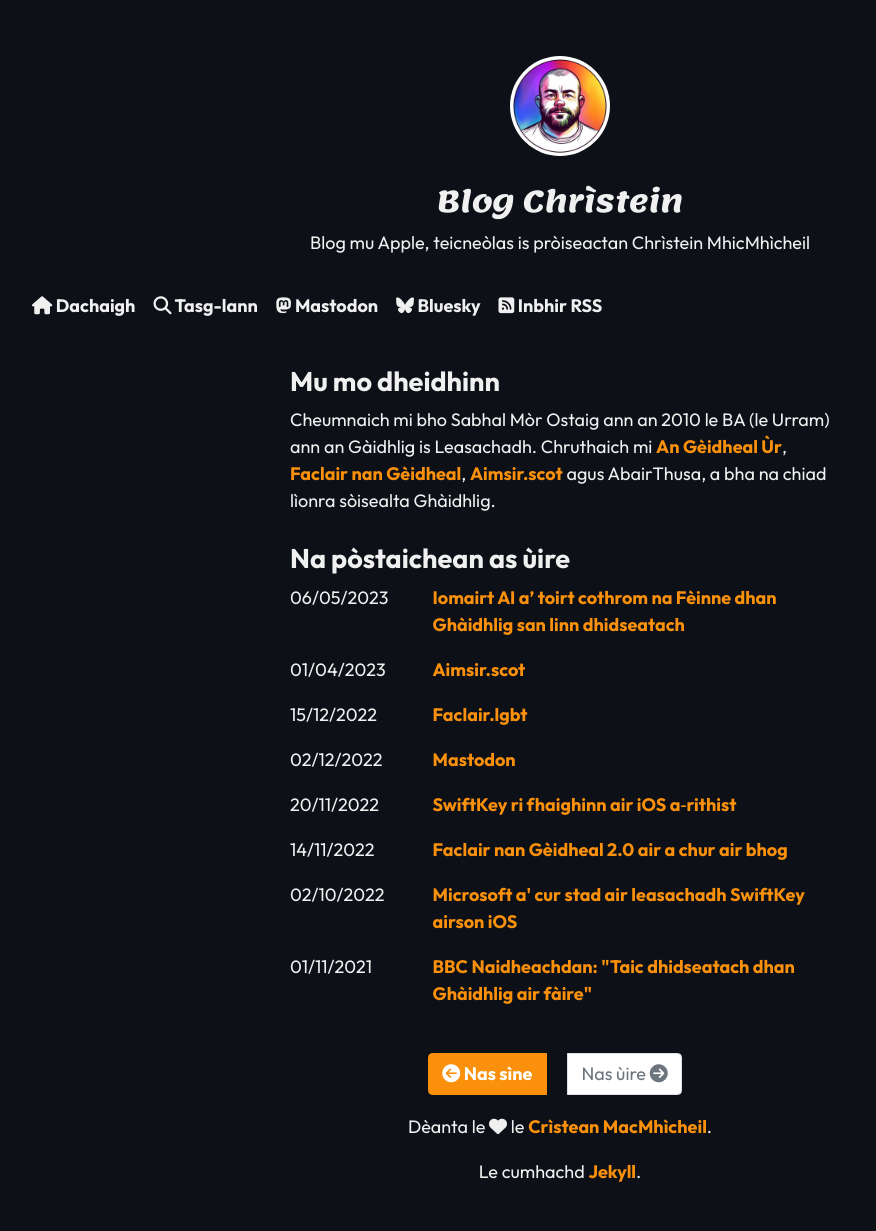
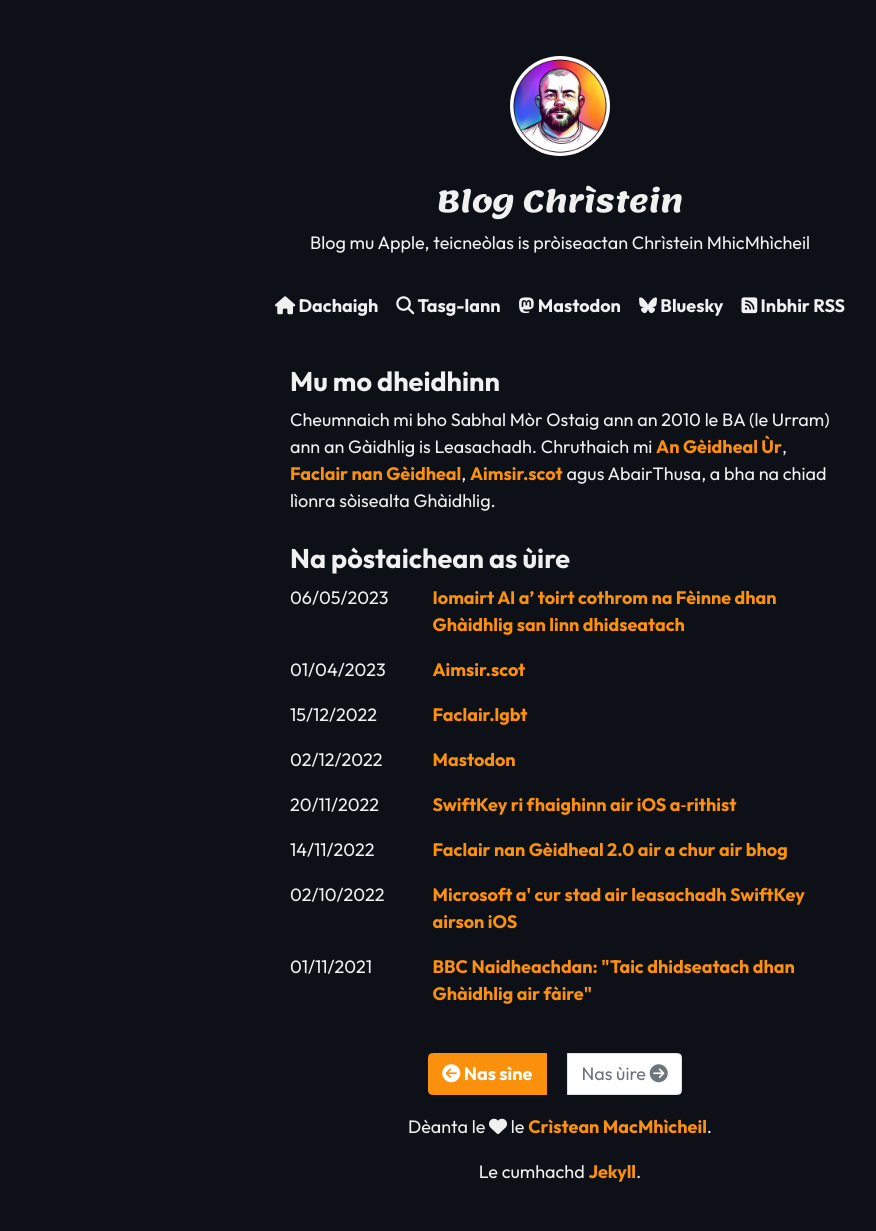
Before and after one commit to angeidheal/angeidheal.github.io, a Jekyll site: the page built from index.html, in a window 1280 px wide. Shown: the whole page, without its empty margins (80-956 px from the left). Built offline with Jekyll 4.4.1, drawn with Linux system fonts in a browser that asks for light colours; nearby versions of some CDN libraries; the list of posts is cut into pages by our own code.

Commit message:
Update navigation.html

```diff
--- a/_includes/navigation.html
+++ b/_includes/navigation.html
@@ -1,5 +1,5 @@
 <div class="container">
-  <nav class="navbar navbar-expand-lg navbar-dark nav-pills nav-fill">
+  <nav class="navbar navbar-expand-lg navbar-dark">
     <button
       class="navbar-toggler"
       type="button"
@@ -12,8 +12,8 @@
       <span class="navbar-toggler-icon"></span>
     </button>
 
-    <div class="collapse navbar-collapse" id="navbarSupportedContent">
-      <ul class="navbar-nav nav-pills nav-fill">
+    <div class="collapse navbar-collapse justify-content-center" id="navbarSupportedContent">
+      <ul class="navbar-nav">
         {% for site in site.data.navbar %}
         <li class="nav-item">
           <a class="nav-link" href="{{ site.url }}" title="{{ site.description }}">{{ site.title }}</a>
```
